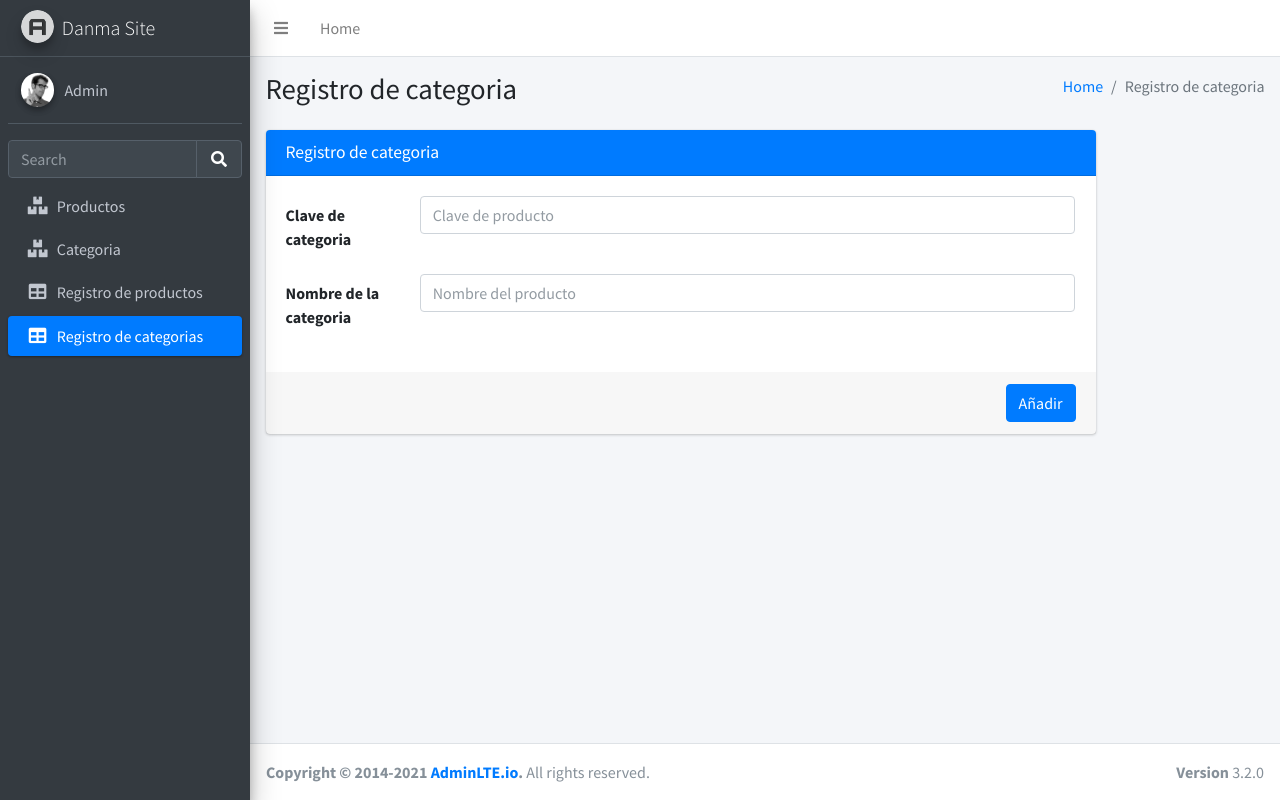
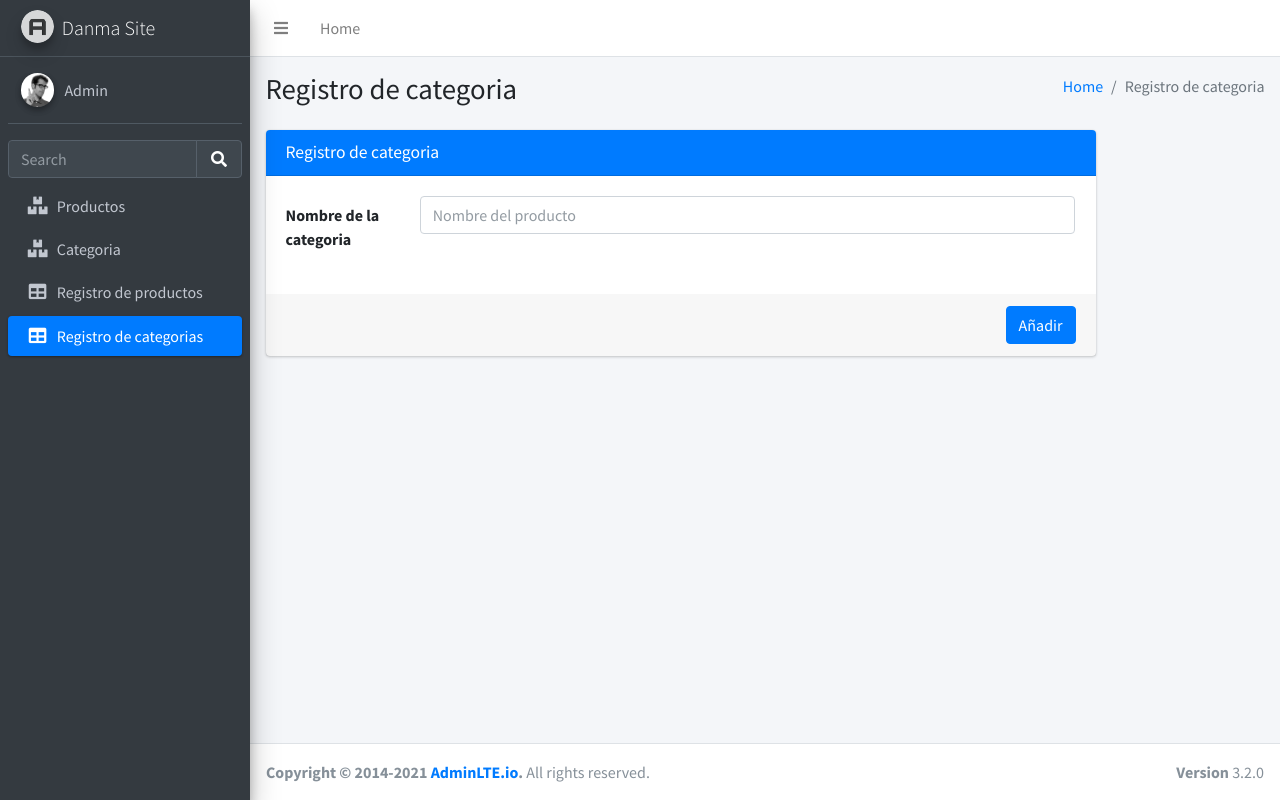
Before and after one commit to danma22/practica6-php, a PHP site: page /reg_categoria.php in a window 1280 px wide. Run offline with PHP 8.4, Linux system fonts and the light colour scheme; some libraries are stand-ins or nearby versions.

Commit message:
Update reg_categoria.php

```diff
--- a/reg_categoria.php
+++ b/reg_categoria.php
@@ -143,12 +143,6 @@
               <form class="form-horizontal needs-validation" action="categoria.php" method="post" id="form3" novalidate>
                 <div class="card-body">
                   <div class="form-group row">
-                    <label for="clave" class="col-sm-2 col-form-label">Clave de categoria</label>
-                    <div class="col-sm-10">
-                      <input required type="number" class="form-control" id="clave" name="claveCat" placeholder="Clave de producto">
-                    </div>
-                  </div>
-                  <div class="form-group row">
                     <label for="nameP" class="col-sm-2 col-form-label">Nombre de la categoria</label>
                     <div class="col-sm-10">
                       <input required type="text" class="form-control" id="nameP" name="nameCat" placeholder="Nombre del producto">
```
